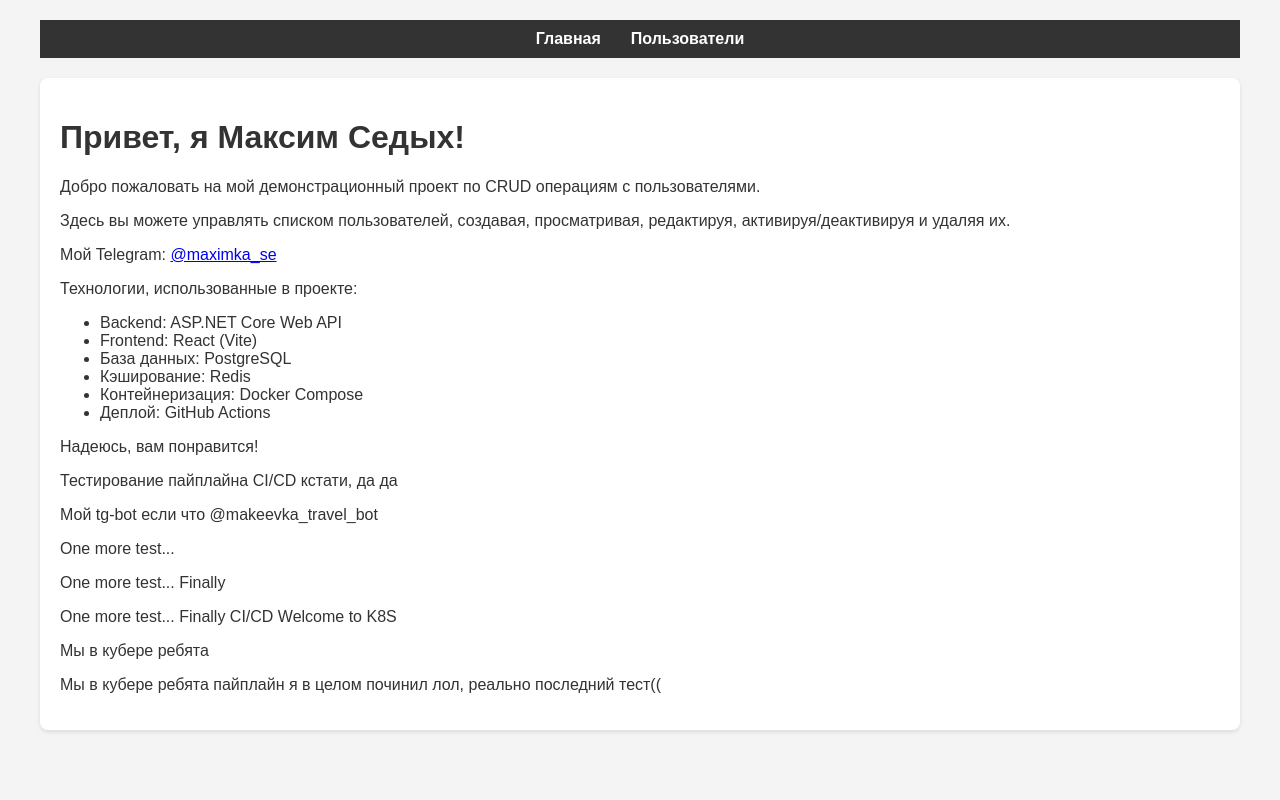
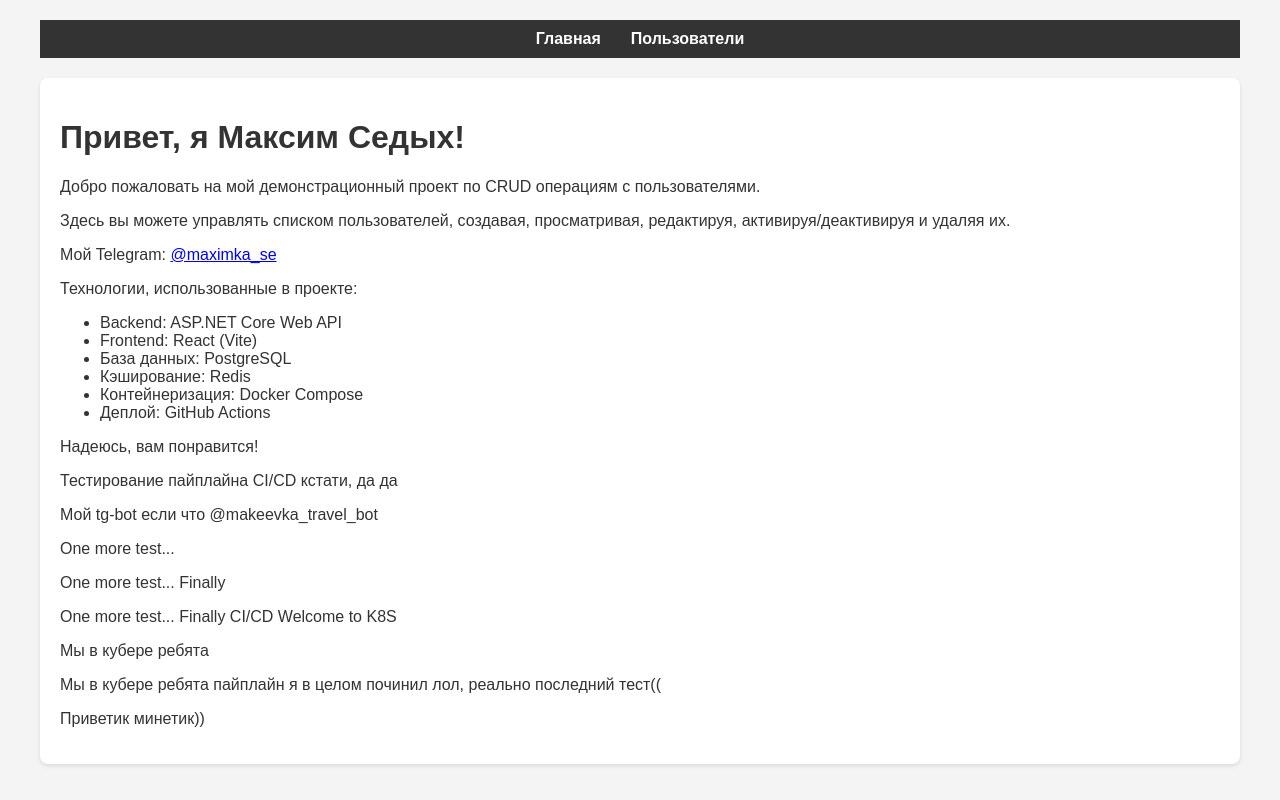
Before and after one commit to Maxim-Sedykh/UserCrud, a React (Vite) app in the folder usercrud.client/: page / in a window 1280 px wide. Built offline with nearby package versions, Linux system fonts and the light colour scheme.

Commit message:
ошиукп

```diff
--- a/usercrud.client/src/pages/HomePage.jsx
+++ b/usercrud.client/src/pages/HomePage.jsx
@@ -24,6 +24,7 @@ const HomePage = () => {
       <p>One more test... Finally CI/CD Welcome to K8S</p>
       <p>Мы в кубере ребята</p>
       <p>Мы в кубере ребята пайплайн я в целом починил лол, реально последний тест((</p>
+      <p>Приветик минетик))</p>
     </div>
   );
 };
```
Also changed, not shown: 1 other file (tests, documents, lock files or other folders).
